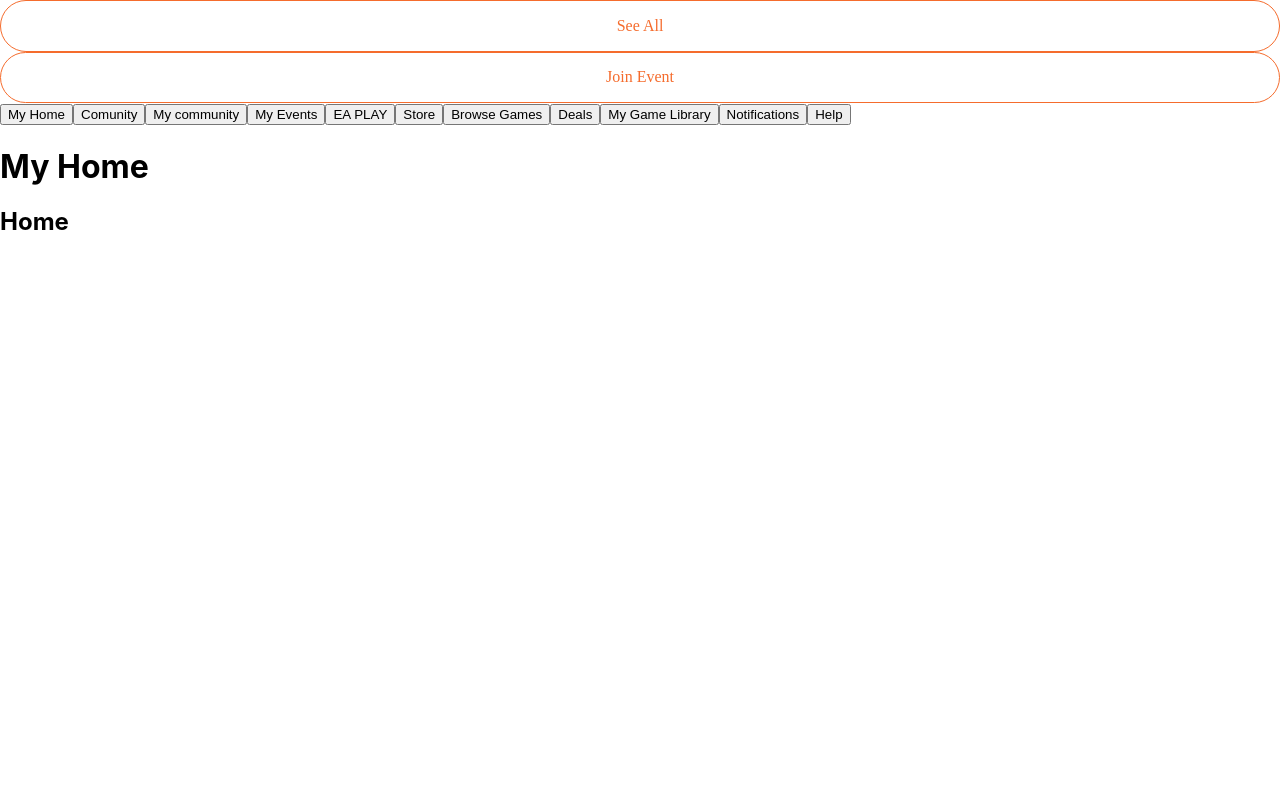
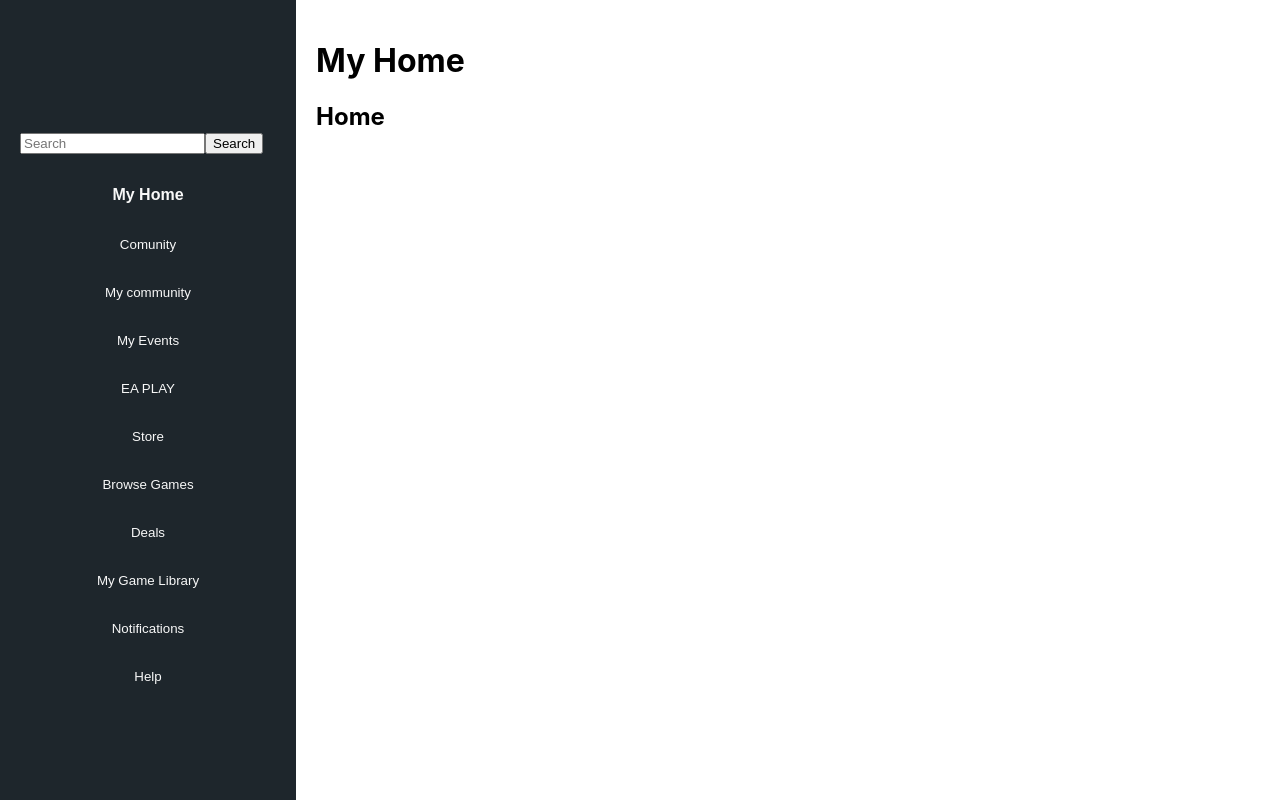
Before and after one commit to TristanPernot/Industry-project, a React (Create React App) app: page / in a window 1280 px wide. Shown: the top 800 px of the page. Built offline with nearby package versions, Linux system fonts and the light colour scheme.

Commit message:
accepting triston changes

```diff
--- a/src/App.js
+++ b/src/App.js
@@ -6,17 +6,11 @@ import Navbar from "./components/Navbar/Navbar";
 function App() {
   return (
     <>
-    <div className="App">
-      <div>
-        <Button text={"See All"} />
-      </div>
-      <div>
-        <Button text={"Join Event"} />
-      </div>
-    </div>
+      <Navbar />
 
 
-    <Navbar />
+
+
     </>
 
   );
--- a/src/components/Navbar/Navbar.jsx
+++ b/src/components/Navbar/Navbar.jsx
@@ -1,6 +1,7 @@
 import React from "react";
 import { Link } from 'react-router-dom';
 import { useState  } from 'react';
+import "./Navbar.scss";
 
 
 function Navbar(){
@@ -15,8 +16,14 @@ function Navbar(){
     <>
         <div  className="featuresdisplay">
           <div className="navbarleft">
+            <div className="searchandbuttons">
 
-            <button className="navigationbtn" onClick={() => handleTabClick(0)}>My Home</button>
+            <div className="searchbar">
+              <input type="text" placeholder="Search" />
+              <button>Search</button>
+            </div>
+
+            <button className="navigationbtn" id="headnav" onClick={() => handleTabClick(0)}>My Home</button>
             <button className="navigationbtn" onClick={() => handleTabClick(1)}>Comunity</button>
             <button className="navigationbtn" onClick={() => handleTabClick(2)}>My community</button>
             <button className="navigationbtn" onClick={() => handleTabClick(3)}>My Events</button>
@@ -27,7 +34,15 @@ function Navbar(){
             <button className="navigationbtn" onClick={() => handleTabClick(8)}>My Game Library</button>
             <button className="navigationbtn" onClick={() => handleTabClick(9)}>Notifications</button>
             <button className="navigationbtn" onClick={() => handleTabClick(10)}>Help</button>
+            </div>
+
+
+            <div className="userprofile">
+              <h4>userprofile</h4>
+              <img></img>
+            </div>
           </div>
+
           <div className="usercontent">
             {activeTab === 0 && (
               <div className="profiledetails">
@@ -44,7 +59,7 @@ function Navbar(){
             )}
             {activeTab === 1 && (
               <div>
-                <h1>Comunit</h1>
+                <h1>Comunity</h1>
               </div>
             )}
             {activeTab === 2 && (
--- a/src/components/Navbar/Navbar.scss
+++ b/src/components/Navbar/Navbar.scss
@@ -0,0 +1,47 @@
+.navbarContainer {
+  display: flex;
+  height: 100vh;
+}
+
+.navbarleft {
+  background-color: #1E262C;
+  padding: 20px;
+  width: 20%;
+  display: inline-block;
+  height: 100%;
+}
+
+
+
+.navigationbtn {
+  display: block;
+width: 100%;
+color: #F8F8F8;
+background-color:#1E262C ;
+border: none;
+padding-top: 2rem;
+}
+
+.featuresdisplay{
+  display: flex;
+  flex-direction: row;
+}
+
+.usercontent {
+  flex: 1;
+  padding: 20px;
+
+}
+.searchandbuttons{
+  margin-top: 7rem;
+}
+.userprofile{
+  margin-top: 18rem;
+}
+
+
+
+#headnav{
+  font-size: 1rem;
+  font-weight: 700;
+}
```
